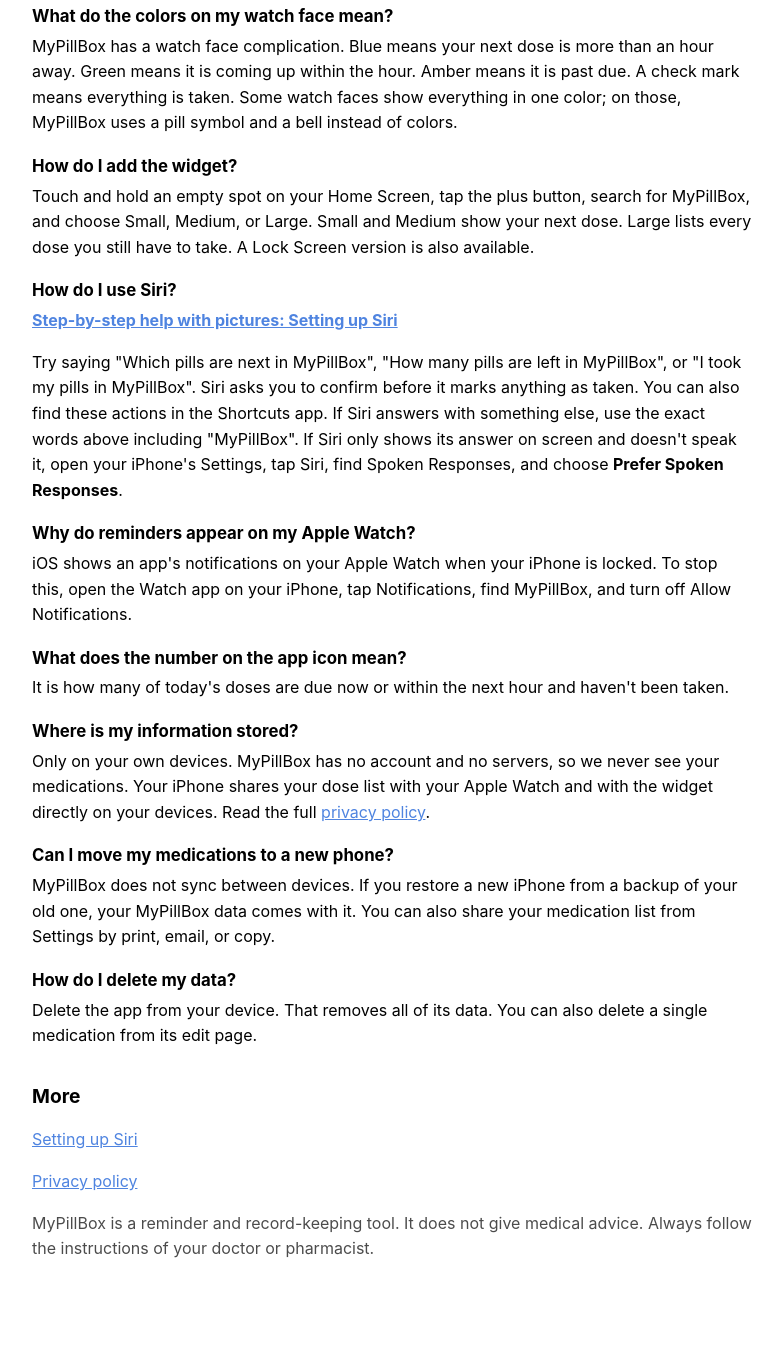
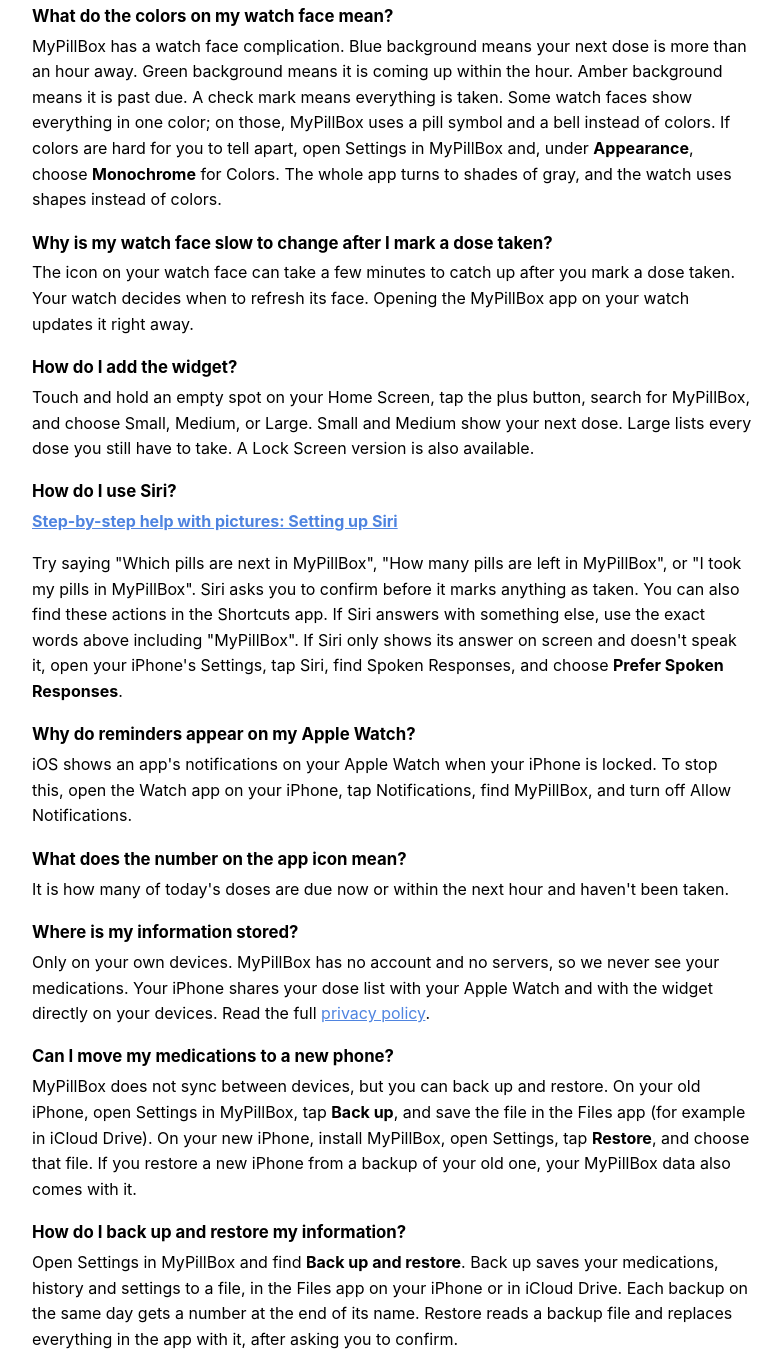
Before and after one commit to mypillbox-app/mypillbox, a plain HTML site: page index.html in a window 1280 px wide. Shown: the part 933-2288 px from the top of the page, without its empty margins (248-1030 px from the left). Drawn offline with Linux system fonts and the light colour scheme.

Commit message:
Enhance watch face color explanation, backup info, color-blind friendly
Updated descriptions for watch face colors and backup process. Added color-blind friendly appearance and color picker for medication.

```diff
--- a/index.html
+++ b/index.html
@@ -37,7 +37,10 @@
 <p>Install MyPillBox on your iPhone, then open the Watch app on your iPhone and make sure MyPillBox is set to show on your Apple Watch. On your watch, MyPillBox shows today's doses grouped by time. Tap a time to mark everything due then as taken. The change appears on your iPhone right away. Your watch needs to be paired with the iPhone that has your medications on it. If the list looks empty, open MyPillBox on your iPhone once.</p>
 
 <h3>What do the colors on my watch face mean?</h3>
-<p>MyPillBox has a watch face complication. Blue means your next dose is more than an hour away. Green means it is coming up within the hour. Amber means it is past due. A check mark means everything is taken. Some watch faces show everything in one color; on those, MyPillBox uses a pill symbol and a bell instead of colors.</p>
+<p>MyPillBox has a watch face complication. Blue background means your next dose is more than an hour away. Green background means it is coming up within the hour. Amber background means it is past due. A check mark means everything is taken. Some watch faces show everything in one color; on those, MyPillBox uses a pill symbol and a bell instead of colors. If colors are hard for you to tell apart, open Settings in MyPillBox and, under <strong>Appearance</strong>, choose <strong>Monochrome</strong> for Colors. The whole app turns to shades of gray, and the watch uses shapes instead of colors.</p>
+
+<h3>Why is my watch face slow to change after I mark a dose taken?</h3>
+<p>The icon on your watch face can take a few minutes to catch up after you mark a dose taken. Your watch decides when to refresh its face. Opening the MyPillBox app on your watch updates it right away.</p>
 
 <h3>How do I add the widget?</h3>
 <p>Touch and hold an empty spot on your Home Screen, tap the plus button, search for MyPillBox, and choose Small, Medium, or Large. Small and Medium show your next dose. Large lists every dose you still have to take. A Lock Screen version is also available.</p>
@@ -56,7 +59,10 @@
 <p>Only on your own devices. MyPillBox has no account and no servers, so we never see your medications. Your iPhone shares your dose list with your Apple Watch and with the widget directly on your devices. Read the full <a href="privacy.html">privacy policy</a>.</p>
 
 <h3>Can I move my medications to a new phone?</h3>
-<p>MyPillBox does not sync between devices. If you restore a new iPhone from a backup of your old one, your MyPillBox data comes with it. You can also share your medication list from Settings by print, email, or copy.</p>
+<p>MyPillBox does not sync between devices, but you can back up and restore. On your old iPhone, open Settings in MyPillBox, tap <strong>Back up</strong>, and save the file in the Files app (for example in iCloud Drive). On your new iPhone, install MyPillBox, open Settings, tap <strong>Restore</strong>, and choose that file. If you restore a new iPhone from a backup of your old one, your MyPillBox data also comes with it.</p>
+
+<h3>How do I back up and restore my information?</h3>
+<p>Open Settings in MyPillBox and find <strong>Back up and restore</strong>. Back up saves your medications, history and settings to a file, in the Files app on your iPhone or in iCloud Drive. Each backup on the same day gets a number at the end of its name. Restore reads a backup file and replaces everything in the app with it, after asking you to confirm.</p>
 
 <h3>How do I delete my data?</h3>
 <p>Delete the app from your device. That removes all of its data. You can also delete a single medication from its edit page.</p>
```
